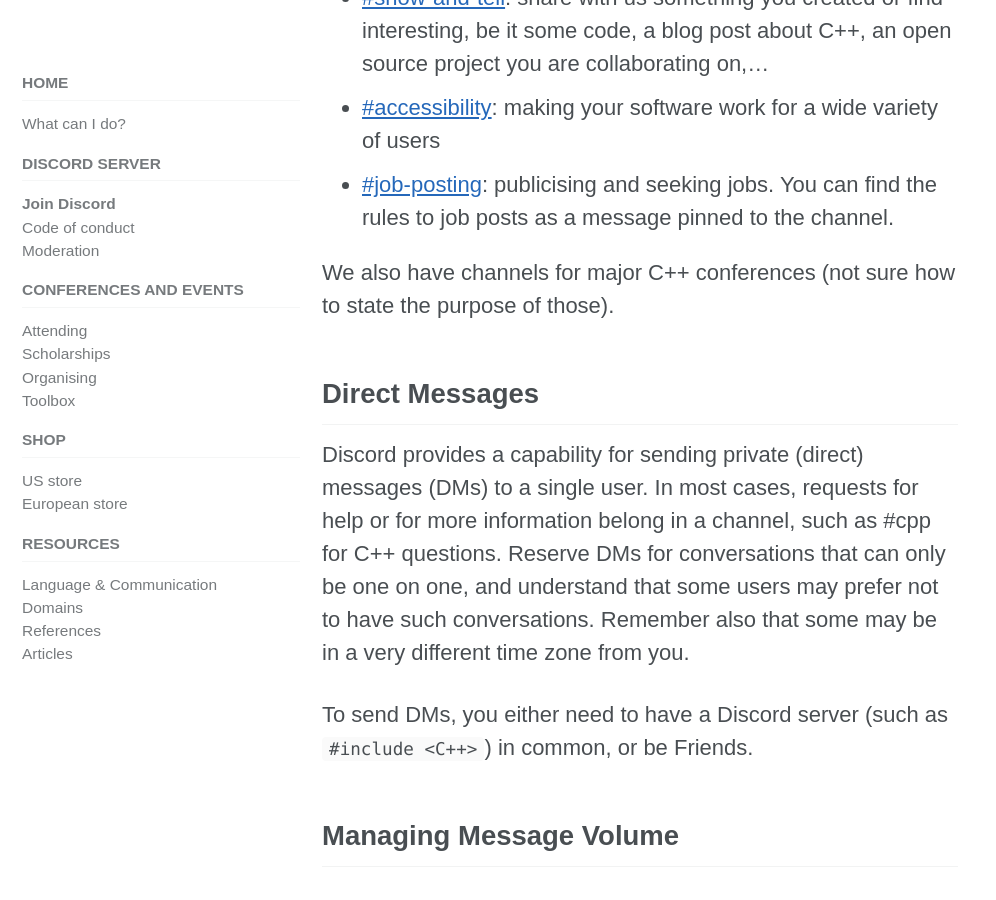
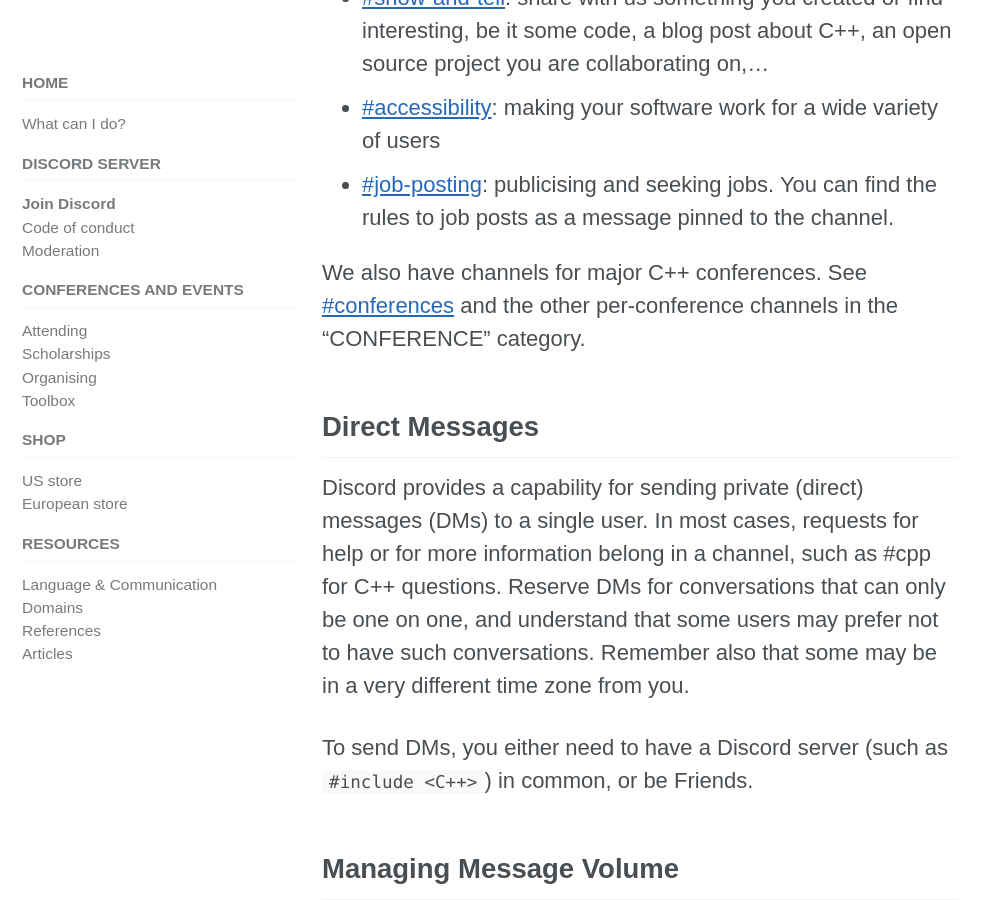
Before and after one commit to include-cpp/include-cpp.github.io, a Jekyll site: the page built from discord/index.md, in a window 1280 px wide and 900 px high, scrolled down 4213 px. Shown: the whole window, without its empty margins (0-996 px from the left). Built offline with Jekyll 4.4.1, drawn with Linux system fonts in a browser that asks for light colours; cached includes are drawn as plain includes; nearby versions of some CDN libraries; some of the changed text lies outside the part shown.

Commit message:
Improve wording on Discord page.
Co-Authored-By: Kate Gregory <kategregory@users.noreply.github.com>

```diff
--- a/discord/index.md
+++ b/discord/index.md
@@ -70,7 +70,7 @@ Some special purpose channels:
 * [\#accessibility](https://discord.com/channels/400588936151433218/476454191628288000): making your software work for a wide variety of users
 * [\#job-posting](https://discord.com/channels/400588936151433218/403269639670595614): publicising and seeking jobs. You can find the rules to job posts as a message pinned to the channel.
 
-We also have channels for major C++ conferences (not sure how to state the purpose of those).
+We also have channels for major C++ conferences. See [\#conferences](https://discord.com/channels/400588936151433218/753631680803373077) and the other per-conference channels in the "CONFERENCE" category.
 
 ## Direct Messages
 
```
Also changed, not shown: other parts of discord/index.md (+1 -1 lines).
